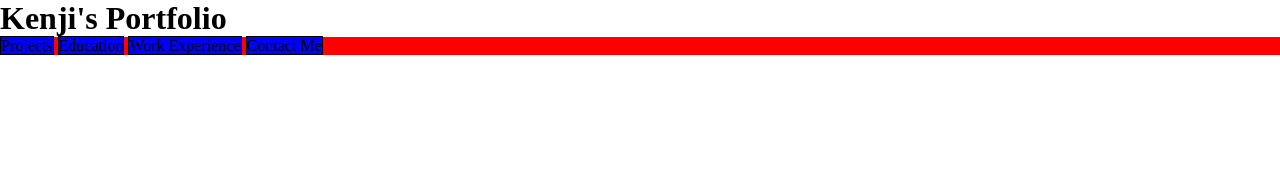
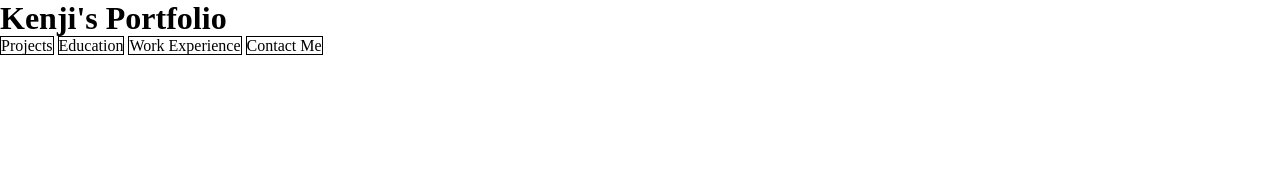
Before and after one commit to KenjiAu-Creator/TECHCareers-Website2, a plain HTML site: page index.html in a window 1280 px wide. Drawn offline with Linux system fonts and the light colour scheme.

```diff
--- a/css/main.css
+++ b/css/main.css
@@ -66,9 +66,5 @@
 /* Navigation */
 .nav-section {
   display: inline;
-  background-color:blue;
   border: black solid 1px;
 }
-#test1 {
-  background-color: red;
-}
```
Also changed, not shown: index.html (+0 -1 lines).
